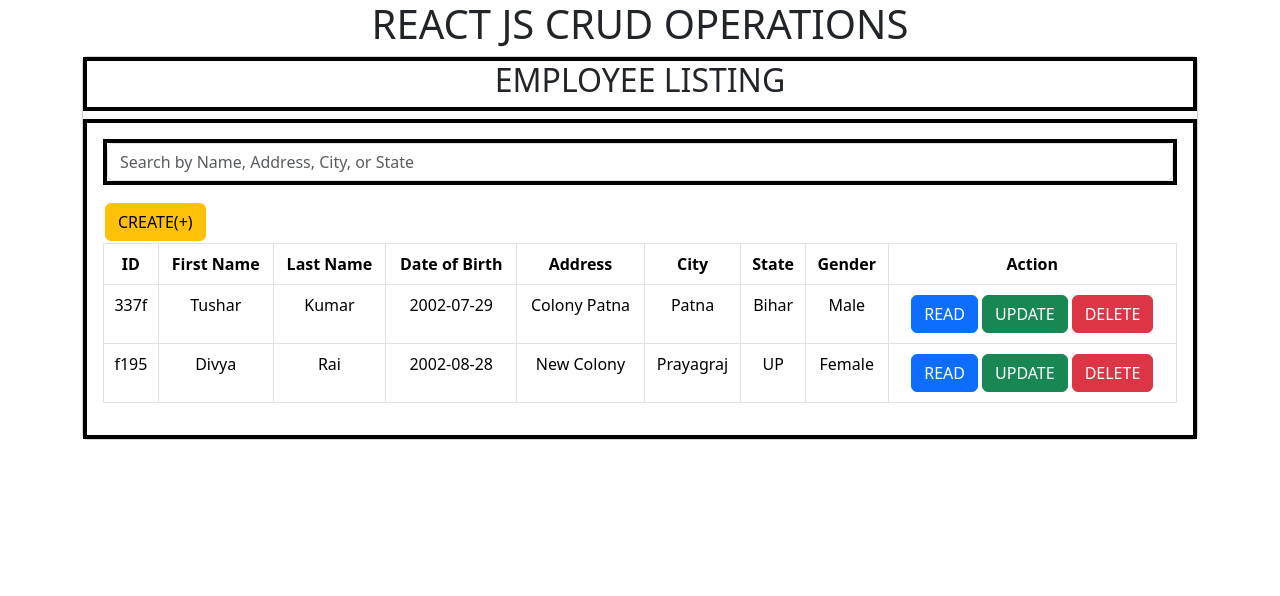
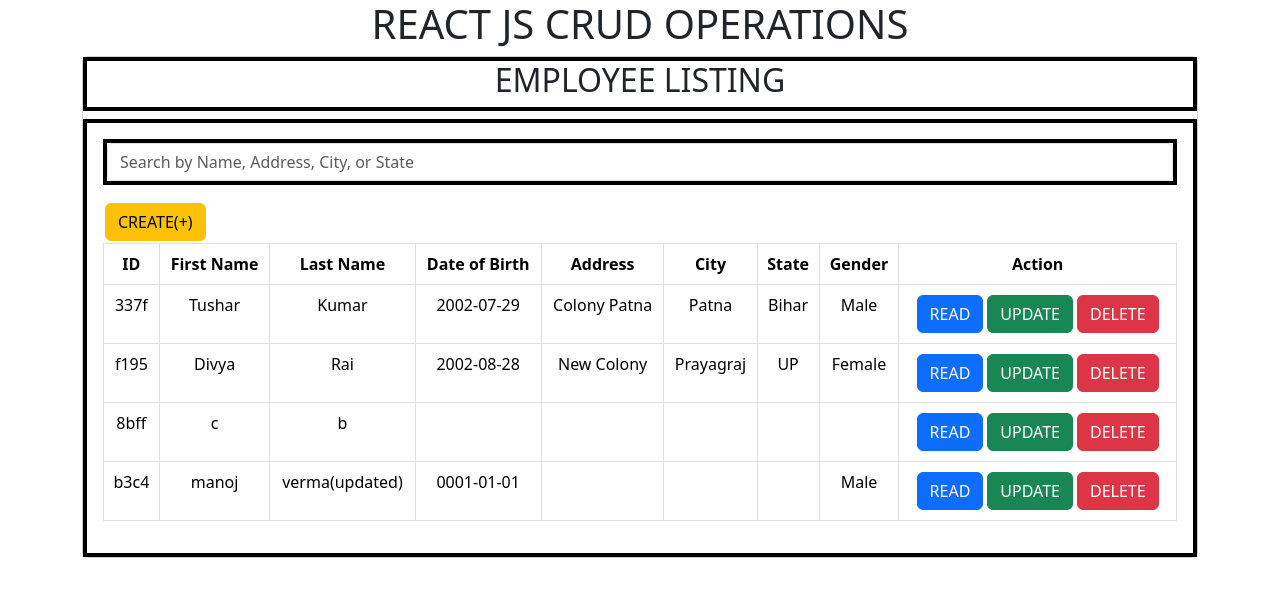
Before and after one commit to vishalinnover/CRUD-REACT, a React (Create React App) app in the folder employee/: page / in a window 1280 px wide. Shown: the top 596 px of the page. Built offline with nearby package versions, Linux system fonts and the light colour scheme; data requests are answered from the project's data file.

Commit message:
Added mandatory field with DOB and Gender

```diff
--- a/employee/db.json
+++ b/employee/db.json
@@ -19,6 +19,26 @@
       "city": "Prayagraj",
       "state": "UP",
       "gender": "Female"
+    },
+    {
+      "id": "8bff",
+      "firstName": "c",
+      "lastName": "b",
+      "dateOfBirth": "",
+      "address": "",
+      "city": "",
+      "state": "",
+      "gender": ""
+    },
+    {
+      "id": "b3c4",
+      "firstName": "manoj",
+      "lastName": "verma(updated)",
+      "dateOfBirth": "0001-01-01",
+      "address": "",
+      "city": "",
+      "state": "",
+      "gender": "Male"
     }
   ]
 }
--- a/employee/src/EmpCreate.js
+++ b/employee/src/EmpCreate.js
@@ -55,7 +55,7 @@
                                     <div className="col-lg-12">
                                         <div className="form-group">
                                             <label>Date of Birth</label>
-                                            <input type="date" value={dateOfBirth} onChange={e => setDateOfBirth(e.target.value)} className="form-control"></input>
+                                            <input type="date" required value={dateOfBirth} onChange={e => setDateOfBirth(e.target.value)} className="form-control"></input>
                                         </div>
                                     </div>
                                     <div className="col-lg-12">
@@ -79,7 +79,7 @@
                                     <div className="col-lg-12">
                                         <div className="form-group">
                                             <label>Gender</label>
-                                            <select value={gender} onChange={e => setGender(e.target.value)} className="form-control">
+                                            <select required value={gender} onChange={e => setGender(e.target.value)} className="form-control">
                                                 <option value="">Select Gender</option>
                                                 <option value="Male">Male</option>
                                                 <option value="Female">Female</option>
--- a/employee/src/EmpEdit.js
+++ b/employee/src/EmpEdit.js
@@ -88,6 +88,7 @@
                                                 value={empData.dateOfBirth}
                                                 onChange={handleChange}
                                                 className="form-control"
+                                                required
                                             ></input>
                                         </div>
                                     </div>
@@ -132,6 +133,7 @@
                                                 value={empData.gender}
                                                 onChange={handleChange}
                                                 className="form-control"
+                                                required
                                             >
                                                 <option value="">Select Gender</option>
                                                 <option value="Male">Male</option>
```
